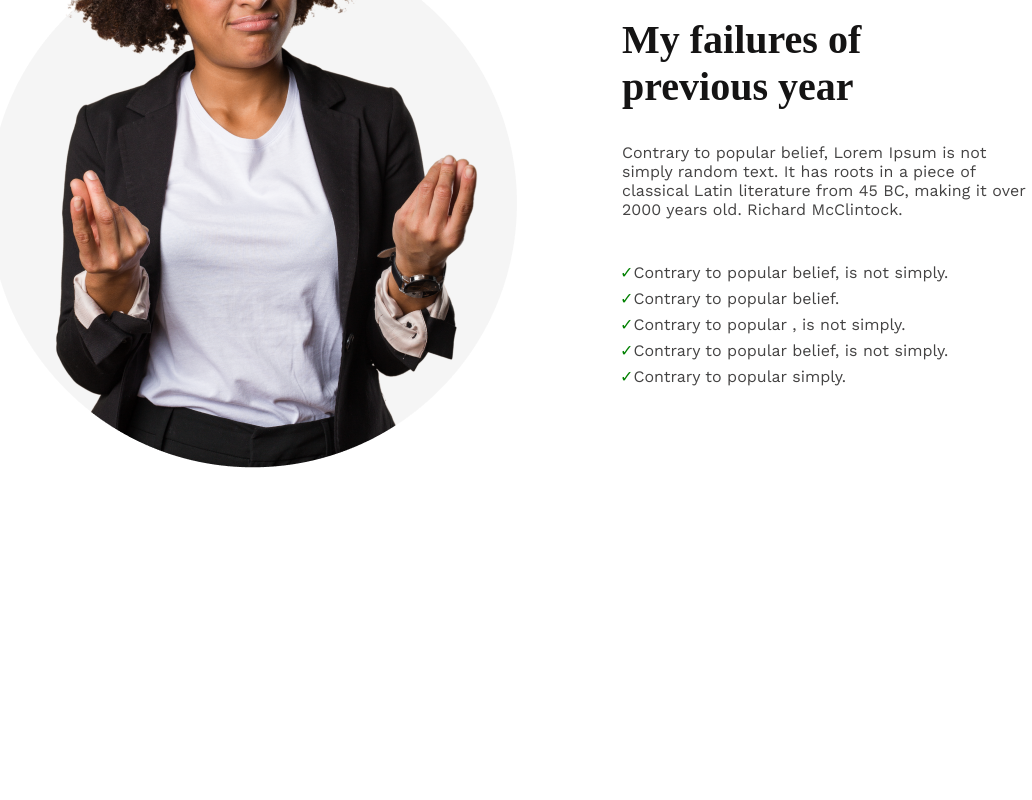
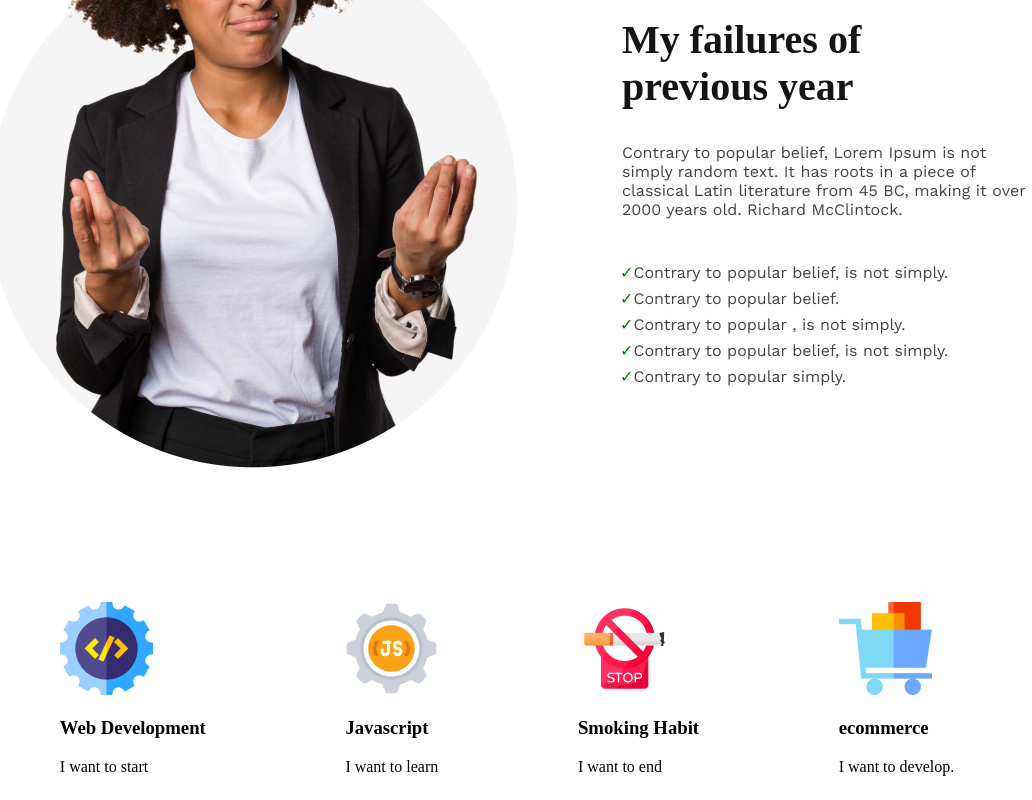
Before and after one commit to masudi-22/assignment, a plain HTML site: page index.html in a window 1280 px wide. Shown: the part 1230-2030 px from the top of the page, without its empty margins (248-1280 px from the left). Before the commit the page ends 1710 px from the top, so only its background shows below. Drawn offline with nearby package versions, Linux system fonts and the light colour scheme.

Commit message:
my plans

```diff
--- a/index.html
+++ b/index.html
@@ -34,6 +34,28 @@
                 </ul>
             </div>
         </div>
+        <section class="my-plans">
+            <div class="skill">
+               <img src="images/icons/web.png" alt="">
+               <h3 class="skill-title">Web Development</h3>
+               <p class="skill-description">I want to start</p>
+            </div>
+            <div class="skill">
+               <img src="images/icons/js.png" alt="">
+               <h3 class="skill-title">Javascript</h3>
+               <p class="skill-description">I want to learn</p>
+            </div>
+            <div class="skill">
+               <img src="images/icons/smoke.png" alt="">
+               <h3 class="skill-title">Smoking Habit</h3>
+               <p class="skill-description">I want to end</p>
+            </div>
+            <div class="skill">
+               <img src="images/icons/ecom.png" alt="">
+               <h3 class="skill-title">ecommerce</h3>
+               <p class="skill-description">I want to develop.</p>
+            </div>
+        </section>
     </main>
 </body>
 </html>
--- a/styles/style.css
+++ b/styles/style.css
@@ -82,3 +82,14 @@ ul li:before{
     content: '✓';
     color:green;
 }
+/* my-plans styles */
+.my-plans{
+    display: flex;
+    justify-content: space-around;
+    margin-top: 130px;
+    margin-left: 230px;
+    margin-right: 229;
+}
+.skill{
+    gap: 86px;
+}
```
